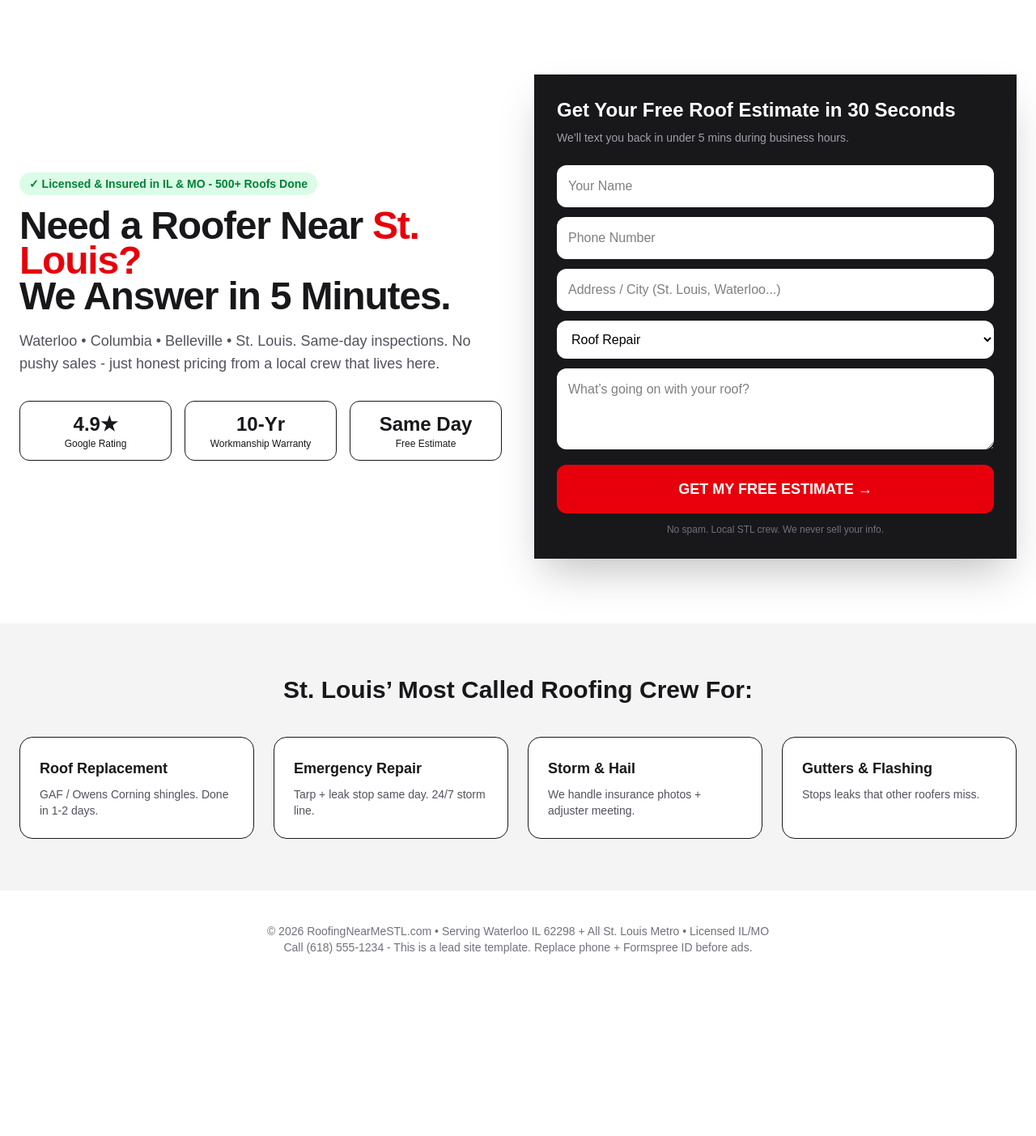
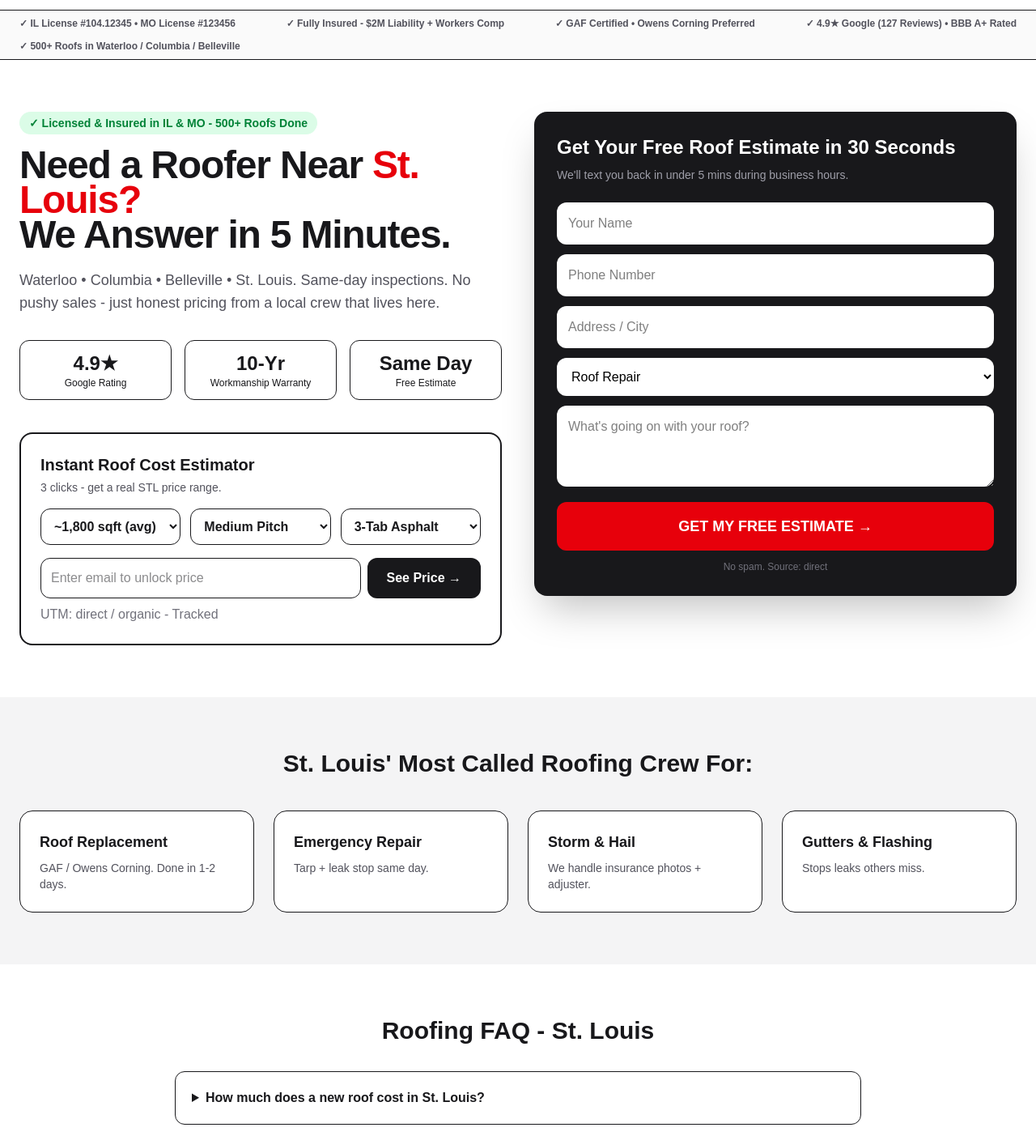
Before and after one commit to RoofingnearmeSTL/roofingnearmestl.com, a Next.js app: page / in a window 1280 px wide. Shown: the part 100-1503 px from the top of the page at 81% size. Before the commit the page ends 1320 px from the top, so only its background shows below. Built offline with nearby package versions, Linux system fonts and the light colour scheme.

Commit message:
Enhance Home component with UTM tracking and estimator

```diff
--- a/src/app/page.tsx
+++ b/src/app/page.tsx
@@ -1,19 +1,61 @@
+"use client";
+import { useState, useEffect } from "react";
+
 export default function Home() {
+  const [utm, setUtm] = useState({ source: "", medium: "", campaign: "", content: "", term: "", gclid: "", fbclid: "", landing: "" });
+  const [est, setEst] = useState({ size: "1800", pitch: "medium", material: "asphalt", email: "" });
+  const [showPrice, setShowPrice] = useState(false);
+
+  useEffect(() => {
+    const p = new URLSearchParams(window.location.search);
+    const data = {
+      source: p.get("utm_source") || p.get("source") || "",
+      medium: p.get("utm_medium") || "",
+      campaign: p.get("utm_campaign") || "",
+      content: p.get("utm_content") || "",
+      term: p.get("utm_term") || "",
+      gclid: p.get("gclid") || "",
+      fbclid: p.get("fbclid") || "",
+      landing: window.location.href,
+    };
+    setUtm(data);
+    Object.entries(data).forEach(([k,v])=>{ if(v) localStorage.setItem(`utm_${k}`, v); });
+  }, []);
+
+  const price = (() => {
+    let base = 9500;
+    if (est.size === "1200") base = 7200;
+    if (est.size === "1800") base = 9800;
+    if (est.size === "2400") base = 13200;
+    if (est.size === "3000") base = 16800;
+    if (est.pitch === "steep") base *= 1.25;
+    if (est.material === "architectural") base *= 1.15;
+    if (est.material === "metal") base *= 2.1;
+    return Math.round(base/100)*100;
+  })();
+
   return (
     <div className="min-h-screen bg-white text-zinc-900">
-      {/* TOP BAR */}
-      <div className="bg-black text-white text-center py-2 text-sm">
+      <div className="bg-black text-white text-center py-2 text-sm px-2">
         🚨 24/7 Emergency Roof Repair in St. Louis Metro - Call Now: <a href="tel:16185551234" className="font-bold underline">(618) 555-1234</a>
       </div>
 
-      {/* HEADER */}
       <header className="max-w-7xl mx-auto px-6 py-4 flex justify-between items-center">
         <div className="font-black text-xl tracking-tight">ROOFING NEAR ME<span className="text-red-600"> STL</span>.COM</div>
-        <a href="#quote" className="bg-red-600 text-white px-5 py-2.5 rounded-full font-bold">Get Free Quote</a>
+        <a href="#quote" className="bg-red-600 text-white px-5 py-2.5 rounded-full font-bold hover:bg-red-700">Get Free Quote</a>
       </header>
 
-      {/* HERO */}
-      <section className="max-w-7xl mx-auto px-6 py-12 lg:py-20 grid lg:grid-cols-2 gap-10 items-center">
+      <div className="border-y bg-zinc-50 py-2">
+        <div className="max-w-7xl mx-auto px-6 flex flex-wrap justify-center lg:justify-between gap-3 text-xs font-bold text-zinc-600">
+          <span>✓ IL License #104.12345 • MO License #123456</span>
+          <span>✓ Fully Insured - $2M Liability + Workers Comp</span>
+          <span>✓ GAF Certified • Owens Corning Preferred</span>
+          <span>✓ 4.9★ Google (127 Reviews) • BBB A+ Rated</span>
+          <span>✓ 500+ Roofs in Waterloo / Columbia / Belleville</span>
+        </div>
+      </div>
+
+      <section className="max-w-7xl mx-auto px-6 py-12 lg:py-16 grid lg:grid-cols-2 gap-10 items-start">
         <div>
           <div className="inline-flex bg-green-100 text-green-700 px-3 py-1 rounded-full text-sm font-bold mb-4">✓ Licensed & Insured in IL & MO - 500+ Roofs Done</div>
           <h1 className="text-5xl font-black leading-[0.9] tracking-tight">Need a Roofer Near <span className="text-red-600">St. Louis?</span><br/>We Answer in 5 Minutes.</h1>
@@ -24,17 +66,51 @@ export default function Home() {
             <div className="border rounded-xl p-3"><div className="font-black text-2xl">10-Yr</div><div className="text-xs">Workmanship Warranty</div></div>
             <div className="border rounded-xl p-3"><div className="font-black text-2xl">Same Day</div><div className="text-xs">Free Estimate</div></div>
           </div>
+
+          <div className="mt-10 border-2 border-zinc-900 rounded-2xl p-6">
+            <h3 className="font-black text-xl">Instant Roof Cost Estimator</h3>
+            <p className="text-sm text-zinc-600 mt-1">3 clicks - get a real STL price range.</p>
+            <div className="grid grid-cols-1 sm:grid-cols-3 gap-3 mt-4">
+              <select value={est.size} onChange={e=>setEst({...est,size:e.target.value})} className="p-3 rounded-xl border font-bold">
+                <option value="1200">~1,200 sqft</option>
+                <option value="1800">~1,800 sqft (avg)</option>
+                <option value="2400">~2,400 sqft</option>
+                <option value="3000">~3,000+ sqft</option>
+              </select>
+              <select value={est.pitch} onChange={e=>setEst({...est,pitch:e.target.value})} className="p-3 rounded-xl border font-bold">
+                <option value="low">Low Pitch</option>
+                <option value="medium">Medium Pitch</option>
+                <option value="steep">Steep Pitch</option>
+              </select>
+              <select value={est.material} onChange={e=>setEst({...est,material:e.target.value})} className="p-3 rounded-xl border font-bold">
+                <option value="asphalt">3-Tab Asphalt</option>
+                <option value="architectural">Architectural Shingle</option>
+                <option value="metal">Metal Roof</option>
+              </select>
+            </div>
+            {!showPrice? (
+              <div className="mt-4 flex gap-2">
+                <input value={est.email} onChange={e=>setEst({...est,email:e.target.value})} placeholder="Enter email to unlock price" className="flex-1 p-3 rounded-xl border" />
+                <button onClick={()=>{ if(est.email.includes("@")) setShowPrice(true)}} className="bg-zinc-900 text-white px-6 rounded-xl font-bold">See Price →</button>
+              </div>
+            ) : (
+              <div className="mt-4 bg-green-50 border border-green-200 rounded-xl p-4 text-center">
+                <div className="text-sm">Estimated Replacement Range:</div>
+                <div className="text-3xl font-black">${(price*0.9).toLocaleString()} - ${(price*1.15).toLocaleString()}</div>
+                <a href="#quote" className="inline-block mt-3 bg-red-600 text-white px-5 py-2 rounded-full font-bold">Lock This Estimate</a>
+              </div>
+            )}
+            <div className="text- text-zinc-500 mt-2">UTM: {utm.source || "direct"} / {utm.medium || "organic"} - Tracked</div>
+          </div>
         </div>
 
-        {/* LEAD FORM */}
-        <div id="quote" className="bg-zinc-900 text-white rounded- p-7 shadow-2xl">
+        <div id="quote" className="bg-zinc-900 text-white rounded-2xl p-7 shadow-2xl sticky top-6">
           <h2 className="text-2xl font-bold">Get Your Free Roof Estimate in 30 Seconds</h2>
-          <p className="text-zinc-400 text-sm mt-2 mb-6">We’ll text you back in under 5 mins during business hours.</p>
-
+          <p className="text-zinc-400 text-sm mt-2 mb-6">We'll text you back in under 5 mins during business hours.</p>
           <form className="space-y-3" action="https://formspree.io/f/xvovqk" method="POST">
             <input name="name" required placeholder="Your Name" className="w-full p-3.5 rounded-xl bg-white text-black" />
             <input name="phone" required placeholder="Phone Number" className="w-full p-3.5 rounded-xl bg-white text-black" />
-            <input name="address" required placeholder="Address / City (St. Louis, Waterloo...)" className="w-full p-3.5 rounded-xl bg-white text-black" />
+            <input name="address" required placeholder="Address / City" className="w-full p-3.5 rounded-xl bg-white text-black" />
             <select name="service" className="w-full p-3.5 rounded-xl bg-white text-black">
               <option>Roof Repair</option>
               <option>Roof Replacement</option>
@@ -42,23 +118,28 @@ export default function Home() {
               <option>Storm Damage / Insurance</option>
               <option>Gutters / Siding</option>
             </select>
-            <textarea name="details" placeholder="What’s going on with your roof?" rows={3} className="w-full p-3.5 rounded-xl bg-white text-black"></textarea>
+            <textarea name="details" placeholder="What's going on with your roof?" rows={3} className="w-full p-3.5 rounded-xl bg-white text-black"></textarea>
+            <input type="hidden" name="utm_source" value={utm.source} />
+            <input type="hidden" name="utm_medium" value={utm.medium} />
+            <input type="hidden" name="utm_campaign" value={utm.campaign} />
+            <input type="hidden" name="gclid" value={utm.gclid} />
+            <input type="hidden" name="fbclid" value={utm.fbclid} />
+            <input type="hidden" name="landing_page" value={utm.landing} />
             <button className="w-full bg-red-600 py-4 rounded-xl font-black text-lg hover:bg-red-700">GET MY FREE ESTIMATE →</button>
-            <p className="text-xs text-zinc-500 text-center">No spam. Local STL crew. We never sell your info.</p>
+            <p className="text-xs text-zinc-500 text-center">No spam. Source: {utm.source || "direct"}</p>
           </form>
         </div>
       </section>
 
-      {/* SERVICES */}
       <section className="bg-zinc-100 py-16">
         <div className="max-w-7xl mx-auto px-6">
-          <h2 className="text-3xl font-black text-center">St. Louis’ Most Called Roofing Crew For:</h2>
+          <h2 className="text-3xl font-black text-center">St. Louis' Most Called Roofing Crew For:</h2>
           <div className="grid md:grid-cols-4 gap-6 mt-10">
             {[
-              ["Roof Replacement", "GAF / Owens Corning shingles. Done in 1-2 days."],
-              ["Emergency Repair", "Tarp + leak stop same day. 24/7 storm line."],
-              ["Storm & Hail", "We handle insurance photos + adjuster meeting."],
-              ["Gutters & Flashing", "Stops leaks that other roofers miss."],
+              ["Roof Replacement", "GAF / Owens Corning. Done in 1-2 days."],
+              ["Emergency Repair", "Tarp + leak stop same day."],
+              ["Storm & Hail", "We handle insurance photos + adjuster."],
+              ["Gutters & Flashing", "Stops leaks others miss."],
             ].map(([t,d])=>(
               <div key={t} className="bg-white p-6 rounded-2xl border">
                 <div className="font-bold text-lg">{t}</div>
@@ -69,9 +150,17 @@ export default function Home() {
         </div>
       </section>
 
-      <footer className="py-10 text-center text-sm text-zinc-500">
-        © {new Date().getFullYear()} RoofingNearMeSTL.com • Serving Waterloo IL 62298 + All St. Louis Metro • Licensed IL/MO<br/>
-        Call (618) 555-1234 - This is a lead site template. Replace phone + Formspree ID before ads.
+      <section className="max-w-4xl mx-auto px-6 py-16">
+        <h2 className="text-3xl font-black text-center">Roofing FAQ - St. Louis</h2>
+        <div className="mt-8 space-y-4">
+          <details className="border rounded-xl p-5 bg-white"><summary className="font-bold cursor-pointer">How much does a new roof cost in St. Louis?</summary><p className="text-sm text-zinc-600 mt-3">2026 average $7,200-$16,800 for 1,200-3,000 sqft. Use estimator above.</p></details>
+          <details className="border rounded-xl p-5 bg-white"><summary className="font-bold cursor-pointer">Are you licensed in IL and MO?</summary><p className="text-sm text-zinc-600 mt-3">Yes - IL & MO licensed, $2M insured.</p></details>
+          <details className="border rounded-xl p-5 bg-white"><summary className="font-bold cursor-pointer">How fast can you inspect in Waterloo?</summary><p className="text-sm text-zinc-600 mt-3">Same day if call before 2pm. We live in 62298.</p></details>
+        </div>
+      </section>
+
+      <footer className="py-10 text-center text-sm text-zinc-500 border-t">
+        © {new Date().getFullYear()} RoofingNearMeSTL.com • Waterloo IL 62298 + STL Metro • UTM Tracking Active
       </footer>
     </div>
   );
```
